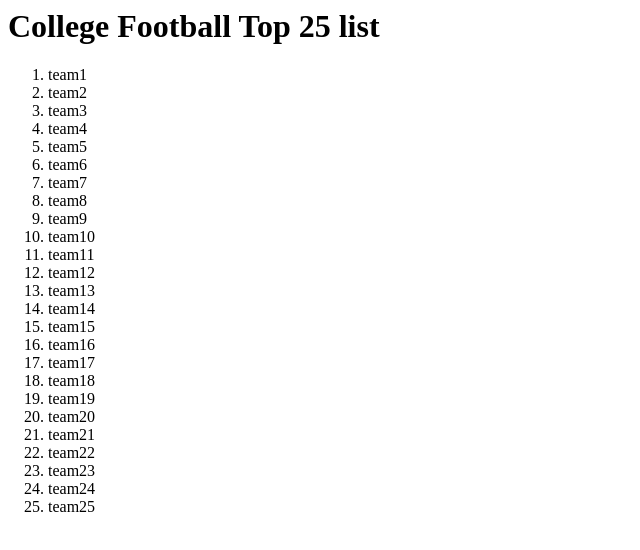
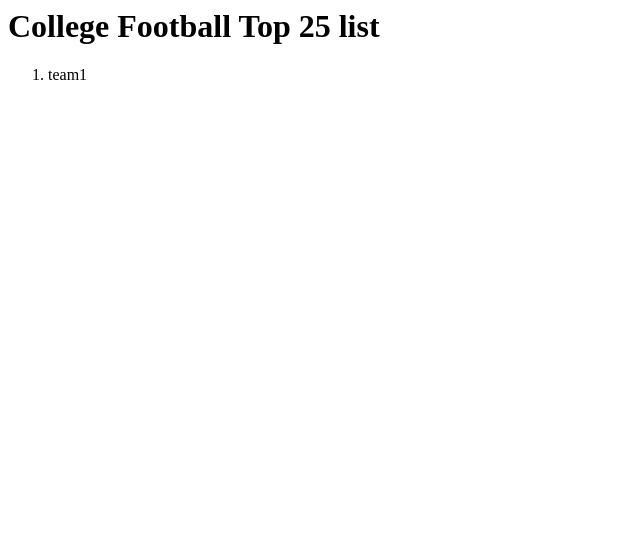
Before and after one commit to jeffbartow/PS_week4_HW, a plain HTML site: page index.html in a window 1280 px wide. Shown: the whole page, without its empty margins (0-640 px from the left). Drawn offline with Linux system fonts and the light colour scheme; no server answers.

Commit message:
version for help from Ezeikel

```diff
--- a/index.html
+++ b/index.html
@@ -6,32 +6,8 @@
     <h1>College Football Top 25 list</h1>
     <div></div>
     <ol>
-        <li id='team1'>team1</li>
-        <li id='team1'>team2</li>
-        <li id='team1'>team3</li>
-        <li id='team1'>team4</li>
-        <li id='team1'>team5</li>
-        <li id='team1'>team6</li>
-        <li id='team1'>team7</li>
-        <li id='team1'>team8</li>
-        <li id='team1'>team9</li>
-        <li id='team1'>team10</li>
-        <li id='team1'>team11</li>
-        <li id='team1'>team12</li>
-        <li id='team1'>team13</li>
-        <li id='team1'>team14</li>
-        <li id='team1'>team15</li>
-        <li id='team1'>team16</li>
-        <li id='team1'>team17</li>
-        <li id='team1'>team18</li>
-        <li id='team1'>team19</li>
-        <li id='team1'>team20</li>
-        <li id='team1'>team21</li>
-        <li id='team1'>team22</li>
-        <li id='team1'>team23</li>
-        <li id='team1'>team24</li>
-        <li id='team1'>team25</li>
-       </ol>
+        <li id='team-1'>team1</li>
+    </ol>
 
     <section></section>
     <script src="./index.js"></script>
--- a/index.js
+++ b/index.js
@@ -10,8 +10,8 @@ var season_type = 'regular';
 var url = "https://api.collegefootballdata.com/rankings?"+"year="+season_year+"&week="+ncaafb_season_week+"&seasonType="+season_type;
 console.log(url);
 
-//save a refrence to the ordered list
-var rankings = document.querySelector('ol');
+//save a refrence to 1st item in ordered list
+var rankings = document.getElementById('team-1');
 var data;
 
 // fetch rankings data that we need
@@ -20,6 +20,9 @@ fetch(url)
     return jsonresponse.json();
 })
 .then(function (data) {
-    display.innerText = data.value;
+    console.log(JSON.stringify(data));
 })
 console.log(data);
+
+//replace the ordered list with json data
+rankings = JSON.parse('{ "poll":"AP Top 25", "rank":1}');
```
